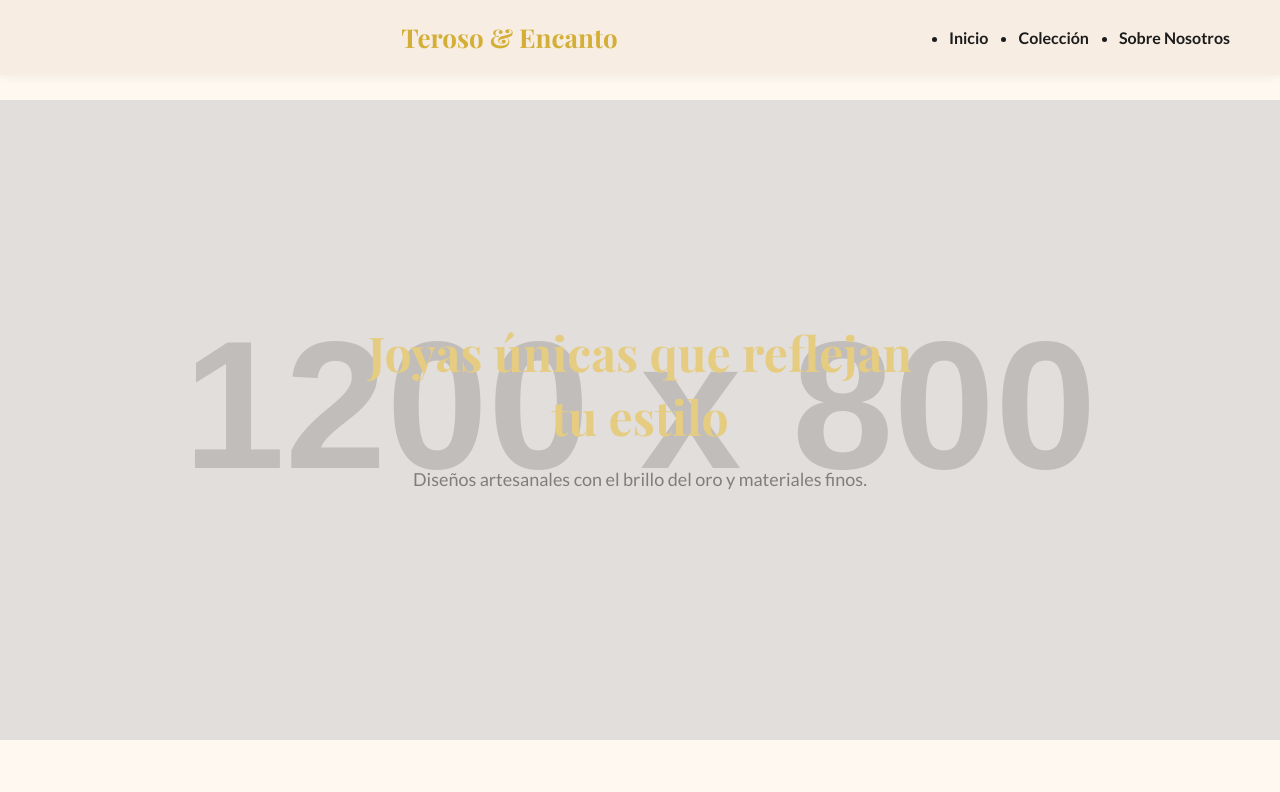
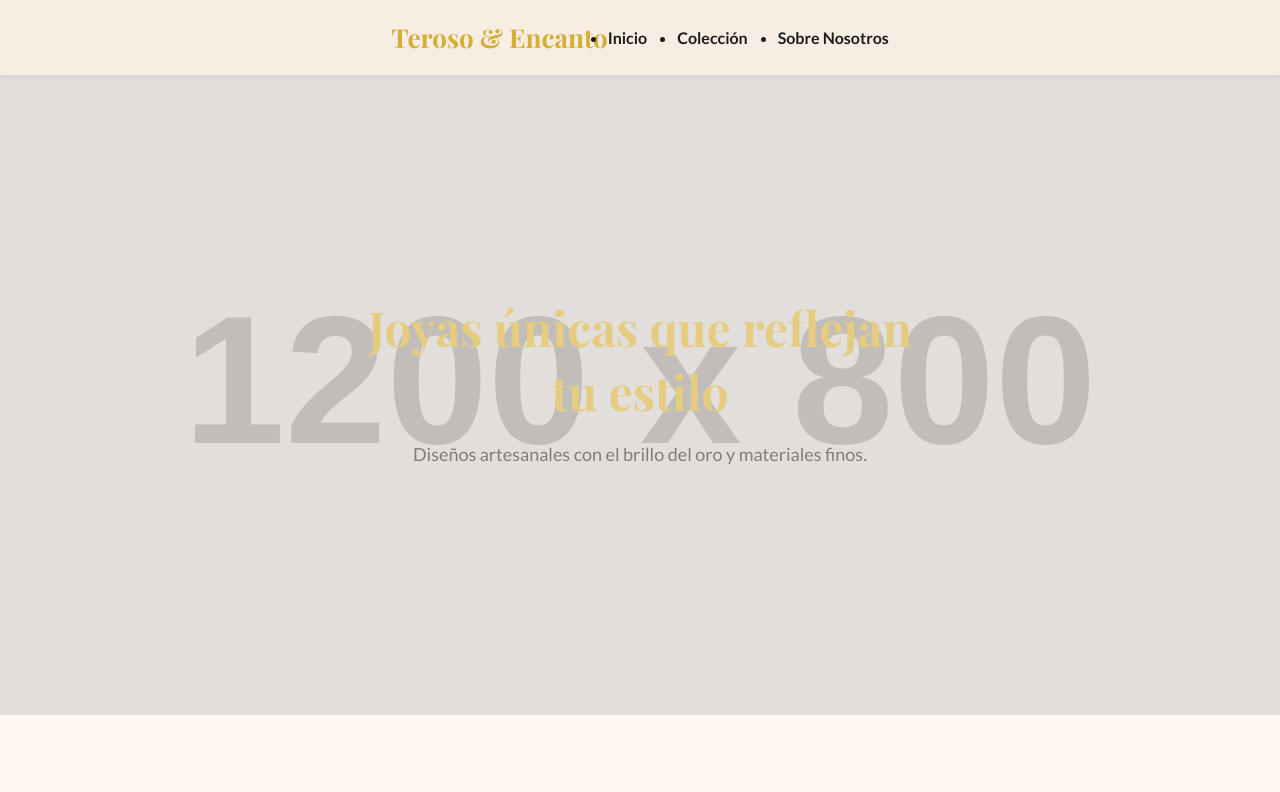
Before and after one commit to vale690/Tesoro-encanto, a plain HTML site: page index.html in a window 1280 px wide. Shown: the top 792 px of the page. Drawn offline with nearby package versions, Linux system fonts and the light colour scheme; placeholder pictures from the web are drawn by us.

Commit message:
styles.css
Changed header alignment to center and updated position to sticky.

```diff
--- a/styles.css
+++ b/styles.css
@@ -15,29 +15,20 @@ body {
 header {
   display: flex;
   align-items: center;
-  justify-content: space-between;
+  justify-content: center; /* Centrado del texto */
   padding: 20px 50px;
   background-color: #F7EDE2; /* rosado suave */
   box-shadow: 0 2px 10px rgba(0,0,0,0.05);
-  position: fixed; /* CAMBIO: header siempre visible */
+  position: sticky;
   top: 0;
-  left: 0;
-  width: 100%;
   z-index: 1000;
-}
-
-.logo-img {
-  width: 160px;
-  border-radius: 10px;
 }
 
 .nombre-logo {
   font-family: 'Playfair Display', serif;
   font-size: 26px;
   color: #D4AF37;
-  margin-left: 20px;
-  flex: 1;
-  text-align: center; /* centrado horizontalmente */
+  text-align: center;
 }
 
 nav ul {
@@ -58,7 +49,6 @@ nav ul li a:hover {
 
 /* HERO */
 .hero {
-  margin-top: 100px; /* CAMBIO: espacio para el header fijo */
   height: 80vh;
   background: url('https://via.placeholder.com/1200x800.png?text=Joyas+de+Lujo') center/cover no-repeat;
   display: flex;
```
